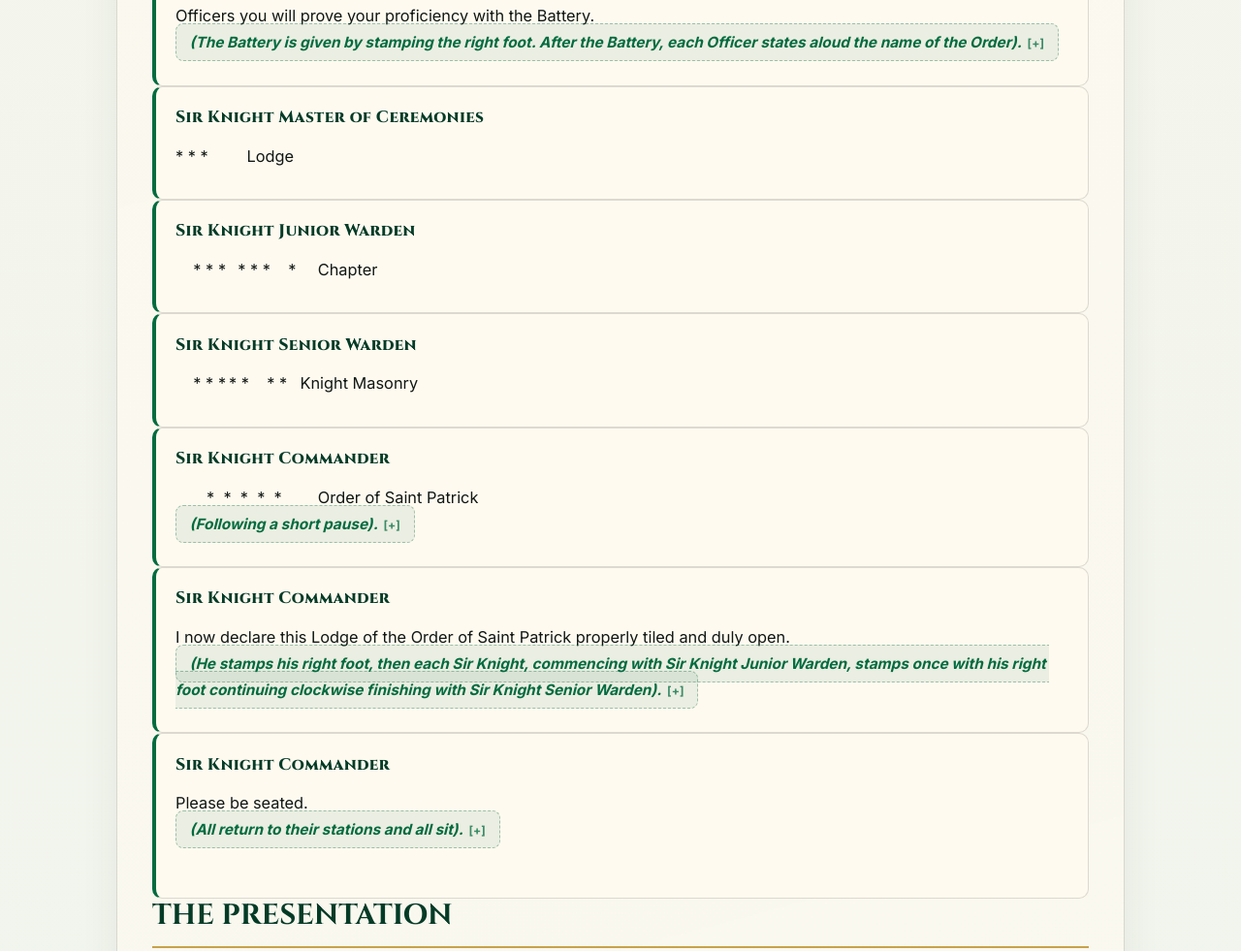
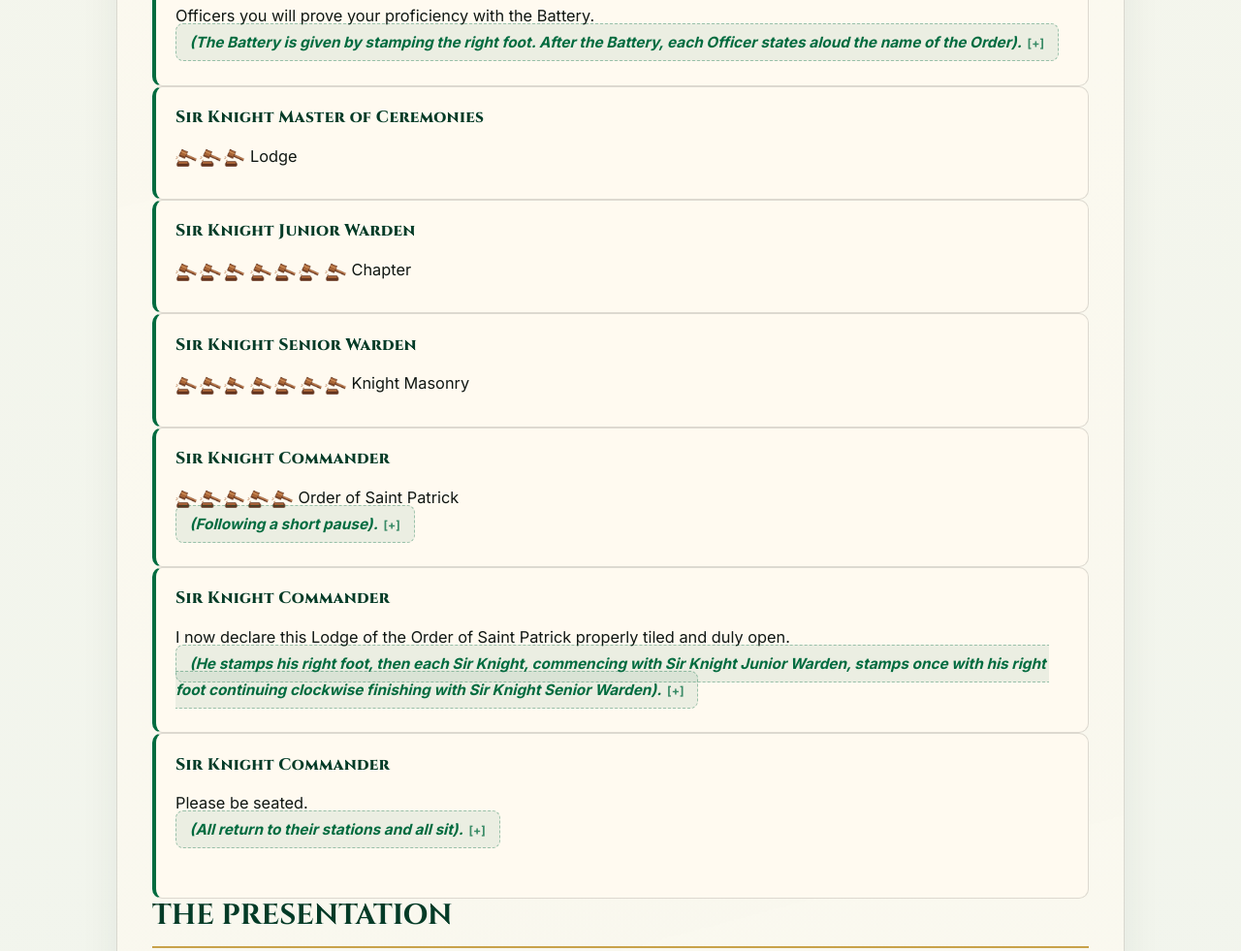
Before and after one commit to webappngdsib/Saint-Patrick-RITUAL-, a plain HTML site: page index.html in a window 1280 px wide. Shown: the part 4213-5194 px from the top of the page at 97% size. Drawn offline with Linux system fonts and the light colour scheme.

Commit message:
Show wooden gavels for ritual knocks

```diff
--- a/index.html
+++ b/index.html
@@ -697,6 +697,20 @@
       .ritual-copy .rubric {
         display: inline;
       }
+      .knock-pattern {
+        white-space: normal;
+      }
+
+      .knock-group {
+        display: inline-flex;
+        gap: 0.12em;
+        vertical-align: middle;
+      }
+
+      .knock-icon {
+        width: 1.4em;
+        height: auto;
+      }
     </style>
   </head>
   <body>
@@ -939,16 +953,16 @@ May this undertaking contrived by Wisdom, be executed in Strength and adorned wi
 <span class="rubric">(The Battery is given by stamping the right foot. After the Battery, each Officer states aloud the name of the Order).</span></div>
 </article>
 <article class="speech-card" data-role="mc"><div class="speech-header"><span class="speaker-title">Sir Knight Master of Ceremonies</span></div>
-<div class="speech-en ritual-copy">* * * 		Lodge</div>
+<div class="speech-en ritual-copy"><span class="knock-pattern" role="img" aria-label="3 knocks"><span class="knock-group"><img class="knock-icon" src="./gavel-knock.png" width="64" height="56" alt=""><img class="knock-icon" src="./gavel-knock.png" width="64" height="56" alt=""><img class="knock-icon" src="./gavel-knock.png" width="64" height="56" alt=""></span></span> Lodge</div>
 </article>
 <article class="speech-card" data-role="jw"><div class="speech-header"><span class="speaker-title">Sir Knight Junior Warden</span></div>
-<div class="speech-en ritual-copy">	* * *	  * * *    * 	Chapter</div>
+<div class="speech-en ritual-copy"><span class="knock-pattern" role="img" aria-label="3 knocks, 3 knocks, 1 knock"><span class="knock-group"><img class="knock-icon" src="./gavel-knock.png" width="64" height="56" alt=""><img class="knock-icon" src="./gavel-knock.png" width="64" height="56" alt=""><img class="knock-icon" src="./gavel-knock.png" width="64" height="56" alt=""></span> <span class="knock-group"><img class="knock-icon" src="./gavel-knock.png" width="64" height="56" alt=""><img class="knock-icon" src="./gavel-knock.png" width="64" height="56" alt=""><img class="knock-icon" src="./gavel-knock.png" width="64" height="56" alt=""></span> <span class="knock-group"><img class="knock-icon" src="./gavel-knock.png" width="64" height="56" alt=""></span></span> Chapter</div>
 </article>
 <article class="speech-card" data-role="sw"><div class="speech-header"><span class="speaker-title">Sir Knight Senior Warden</span></div>
-<div class="speech-en ritual-copy">	* * *	* *    * *  	Knight Masonry</div>
+<div class="speech-en ritual-copy"><span class="knock-pattern" role="img" aria-label="3 knocks, 2 knocks, 2 knocks"><span class="knock-group"><img class="knock-icon" src="./gavel-knock.png" width="64" height="56" alt=""><img class="knock-icon" src="./gavel-knock.png" width="64" height="56" alt=""><img class="knock-icon" src="./gavel-knock.png" width="64" height="56" alt=""></span> <span class="knock-group"><img class="knock-icon" src="./gavel-knock.png" width="64" height="56" alt=""><img class="knock-icon" src="./gavel-knock.png" width="64" height="56" alt=""></span> <span class="knock-group"><img class="knock-icon" src="./gavel-knock.png" width="64" height="56" alt=""><img class="knock-icon" src="./gavel-knock.png" width="64" height="56" alt=""></span></span> Knight Masonry</div>
 </article>
 <article class="speech-card" data-role="kc"><div class="speech-header"><span class="speaker-title">Sir Knight Commander</span></div>
-<div class="speech-en ritual-copy">	   *  *  *  *  *		Order of Saint Patrick
+<div class="speech-en ritual-copy"><span class="knock-pattern" role="img" aria-label="5 knocks"><span class="knock-group"><img class="knock-icon" src="./gavel-knock.png" width="64" height="56" alt=""><img class="knock-icon" src="./gavel-knock.png" width="64" height="56" alt=""><img class="knock-icon" src="./gavel-knock.png" width="64" height="56" alt=""><img class="knock-icon" src="./gavel-knock.png" width="64" height="56" alt=""><img class="knock-icon" src="./gavel-knock.png" width="64" height="56" alt=""></span></span> Order of Saint Patrick
 <span class="rubric">(Following a short pause).</span></div>
 </article>
 <article class="speech-card" data-role="kc"><div class="speech-header"><span class="speaker-title">Sir Knight Commander</span></div>
@@ -1166,16 +1180,16 @@ To this end we vow anew – ‘til we meet again, adieu.</div>
 <span class="rubric">(The Battery is given by stamping the right foot. After the Battery, each Officer states aloud the name of the Order).</span></div>
 </article>
 <article class="speech-card" data-role="mc"><div class="speech-header"><span class="speaker-title">Sir Knight Master of Ceremonies</span></div>
-<div class="speech-en ritual-copy">* * * 		Lodge</div>
+<div class="speech-en ritual-copy"><span class="knock-pattern" role="img" aria-label="3 knocks"><span class="knock-group"><img class="knock-icon" src="./gavel-knock.png" width="64" height="56" alt=""><img class="knock-icon" src="./gavel-knock.png" width="64" height="56" alt=""><img class="knock-icon" src="./gavel-knock.png" width="64" height="56" alt=""></span></span> Lodge</div>
 </article>
 <article class="speech-card" data-role="jw"><div class="speech-header"><span class="speaker-title">Sir Knight Junior Warden</span></div>
-<div class="speech-en ritual-copy">	* * *	  * * *    * 	Chapter</div>
+<div class="speech-en ritual-copy"><span class="knock-pattern" role="img" aria-label="3 knocks, 3 knocks, 1 knock"><span class="knock-group"><img class="knock-icon" src="./gavel-knock.png" width="64" height="56" alt=""><img class="knock-icon" src="./gavel-knock.png" width="64" height="56" alt=""><img class="knock-icon" src="./gavel-knock.png" width="64" height="56" alt=""></span> <span class="knock-group"><img class="knock-icon" src="./gavel-knock.png" width="64" height="56" alt=""><img class="knock-icon" src="./gavel-knock.png" width="64" height="56" alt=""><img class="knock-icon" src="./gavel-knock.png" width="64" height="56" alt=""></span> <span class="knock-group"><img class="knock-icon" src="./gavel-knock.png" width="64" height="56" alt=""></span></span> Chapter</div>
 </article>
 <article class="speech-card" data-role="sw"><div class="speech-header"><span class="speaker-title">Sir Knight Senior Warden</span></div>
-<div class="speech-en ritual-copy">	* * *	* *    * *  	Knight Masonry</div>
+<div class="speech-en ritual-copy"><span class="knock-pattern" role="img" aria-label="3 knocks, 2 knocks, 2 knocks"><span class="knock-group"><img class="knock-icon" src="./gavel-knock.png" width="64" height="56" alt=""><img class="knock-icon" src="./gavel-knock.png" width="64" height="56" alt=""><img class="knock-icon" src="./gavel-knock.png" width="64" height="56" alt=""></span> <span class="knock-group"><img class="knock-icon" src="./gavel-knock.png" width="64" height="56" alt=""><img class="knock-icon" src="./gavel-knock.png" width="64" height="56" alt=""></span> <span class="knock-group"><img class="knock-icon" src="./gavel-knock.png" width="64" height="56" alt=""><img class="knock-icon" src="./gavel-knock.png" width="64" height="56" alt=""></span></span> Knight Masonry</div>
 </article>
 <article class="speech-card" data-role="kc"><div class="speech-header"><span class="speaker-title">Sir Knight Commander</span></div>
-<div class="speech-en ritual-copy">	   *  *  *  *  *		Order of Saint Patrick
+<div class="speech-en ritual-copy"><span class="knock-pattern" role="img" aria-label="5 knocks"><span class="knock-group"><img class="knock-icon" src="./gavel-knock.png" width="64" height="56" alt=""><img class="knock-icon" src="./gavel-knock.png" width="64" height="56" alt=""><img class="knock-icon" src="./gavel-knock.png" width="64" height="56" alt=""><img class="knock-icon" src="./gavel-knock.png" width="64" height="56" alt=""><img class="knock-icon" src="./gavel-knock.png" width="64" height="56" alt=""></span></span> Order of Saint Patrick
 <span class="rubric">(Following a short pause).</span></div>
 </article>
 <article class="speech-card" data-role="kc"><div class="speech-header"><span class="speaker-title">Sir Knight Commander</span></div>
```
Also changed, not shown: gavel-knock.png (added).
